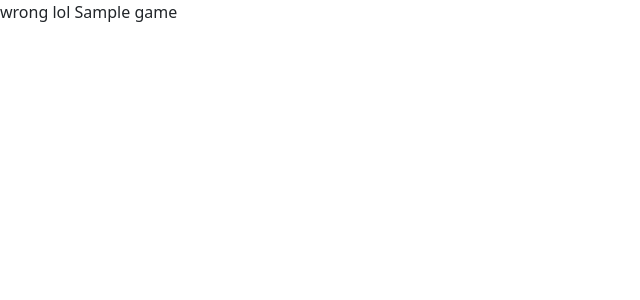
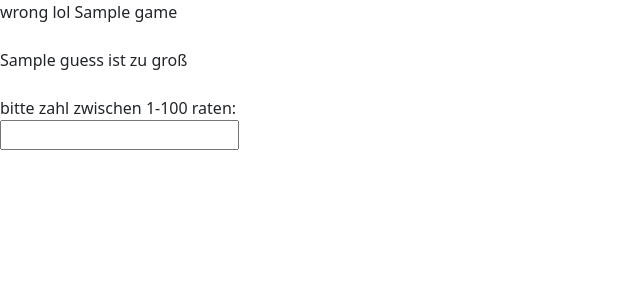
Before and after one commit to leoddd/guess_the_number, a Python web app: template flask/templates/Game.html in a window 1280 px wide. Shown: the top 300 px of the page, without its empty margins (0-640 px from the left). Run offline with Jinja, Linux system fonts and the light colour scheme; the template is opened without the code that fills it: most values are stand-ins (such as "Sample title", 1, 10 or a date in 2020).

Commit message:
Template conditionals

```diff
--- a/flask/app.py
+++ b/flask/app.py
@@ -33,10 +33,10 @@ def startGame():
 
     return redirect(url_for('game', game_id = game.id))
 
-@app.route('/guess')
+@app.route('/guess', methods = ['POST'])
 def makeGuess():
-    game_id = request.args.get('game_id', None, int)
-    guessed_number = request.args.get('guessed_number', None, int)
+    game_id = request.form.get('game_id', None, int)
+    guessed_number = request.form.get('guessed_number', None, int)
 
     if game_id is None or guessed_number is None:
         return new_game()
--- a/flask/database/database.py
+++ b/flask/database/database.py
@@ -89,6 +89,7 @@ def getGameById(id):
 
         guesses = []
         for row in records:
+            print(row)
             guessId = row[0]
             guessDate = row[1]
             guessNumber = row[2]
@@ -99,7 +100,7 @@ def getGameById(id):
 def createGame(name):
     cur = con.cursor()
     sqlite_insert_with_param = """INSERT INTO 'games'('name', 'correctGuess')VALUES (?, ?);"""
-    correctGuess = randrange(0,101)
+    correctGuess = randrange(1,101)
     data_tuple = (name, correctGuess)
     cur.execute(sqlite_insert_with_param, data_tuple)
     con.commit()
--- a/flask/database/guess.py
+++ b/flask/database/guess.py
@@ -8,4 +8,5 @@ class Guess:
         self.guess = guess
 
     def __str__(self):
+        return 'test'
         return "[Guess -> id: " + str(self.id) + ", gameId: " + str(self.gameId) + ", date: " + self.date.strftime("%m/%d/%Y, %H:%M:%S") + ", guess: " + str(self.guess) + "]"
--- a/flask/templates/Game.html
+++ b/flask/templates/Game.html
@@ -8,7 +8,26 @@
 
 {% block body %}
 
-    wrong lol
-    {{ game }}
+    wrong lol {{ game }}<br />
+    <br />
+    {% if game.guesses|length > 0 %}
+
+        {{ (game.guesses|last).guess }} ist
+        {% if game.correctGuess > (game.guesses|last).guess %}
+            zu klein
+        {% else %}
+            zu groß
+        {% endif %}
+
+    {% else %}
+        keine zahl geraten
+    {% endif %}
+    <br />
+    <br />
+    bitte zahl zwischen 1-100 raten:<br />
+    <form action="guess" method="POST">
+        <input type="hidden" name="game_id" value="{{ game.id }}" />
+        <input type="text" name="guessed_number" pattern="^0*(?:[1-9][0-9]?|100)$" />
+    </form>
 
 {% endblock %}
```
